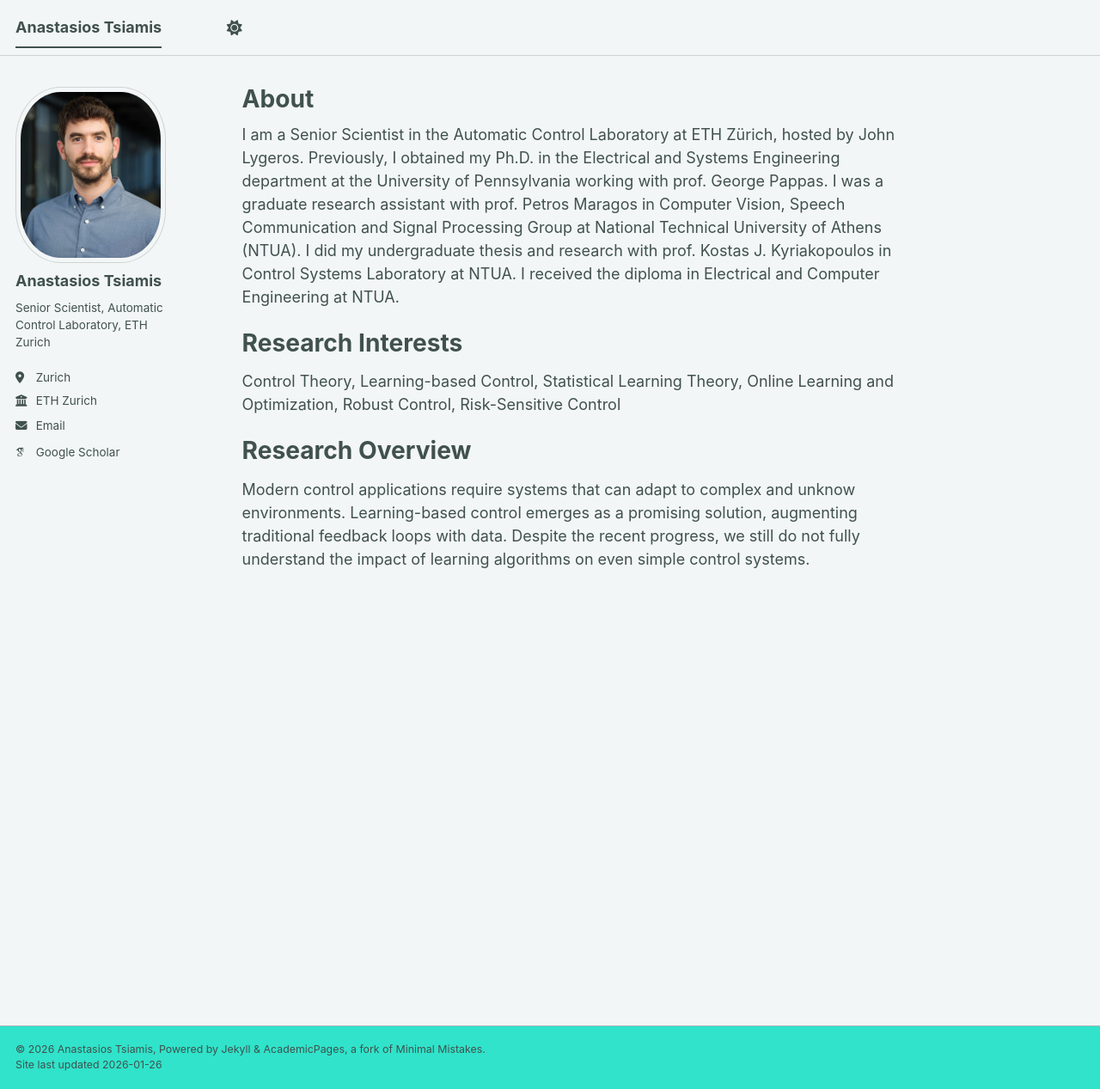
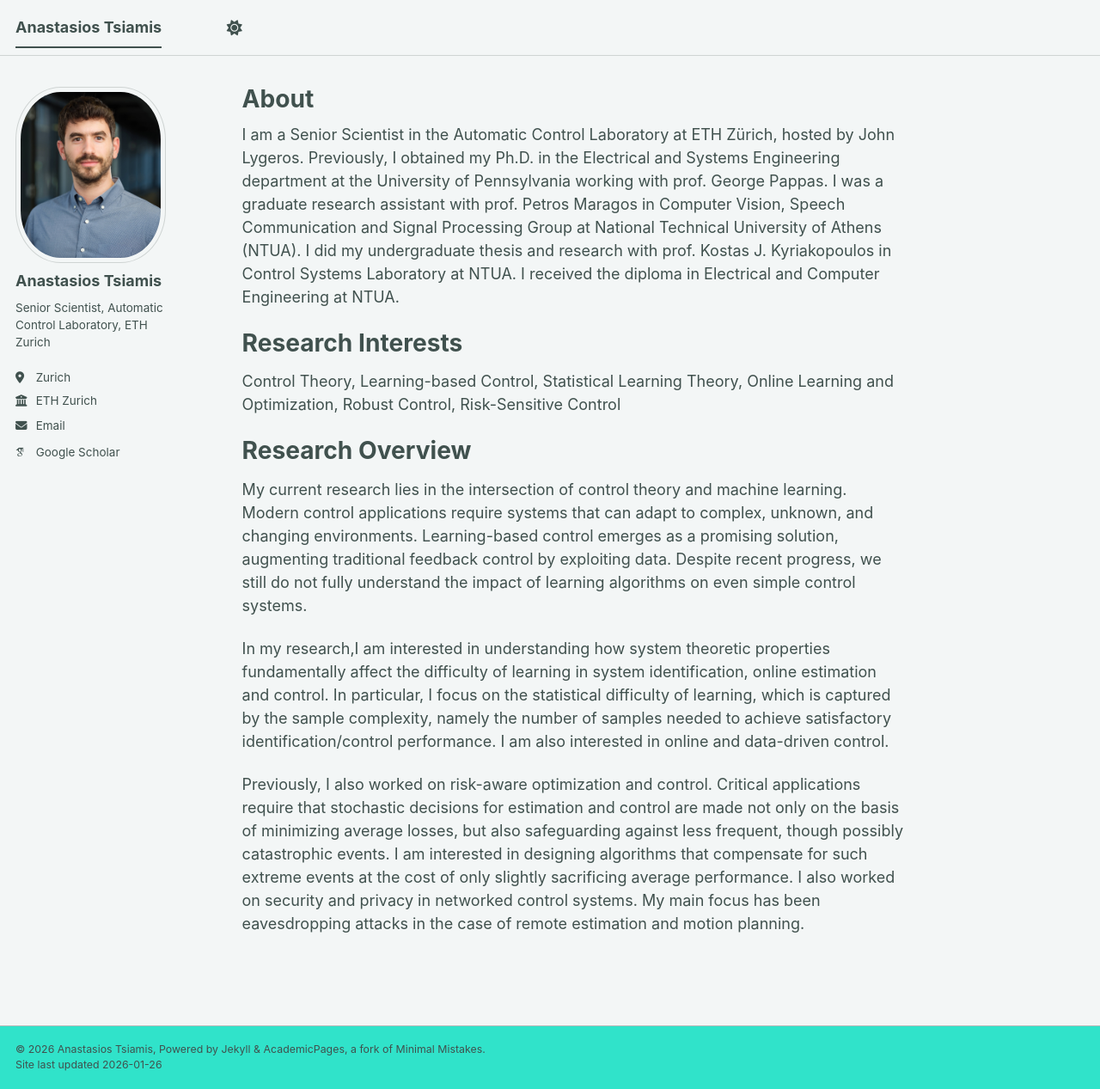
Before and after one commit to antsiamis/antsiamis.github.io, a Jekyll site: the page built from _pages/about.md, in a window 1280 px wide and 1267 px high. Shown: the whole window at 86% size. Built offline with Jekyll 4.4.1, drawn with Linux system fonts in a browser that asks for light colours; some web fonts are replaced; a script bundle is joined from its source files by our own code; library files that are not in the unit come from our copies.

Commit message:
Update about.md

```diff
--- a/_pages/about.md
+++ b/_pages/about.md
@@ -15,4 +15,8 @@ Control Theory, Learning-based Control, Statistical Learning Theory, Online Lear
 
 Research Overview
 ======
-Modern control applications require systems that can adapt to complex and unknow environments. Learning-based control emerges as a promising solution, augmenting traditional feedback loops with data. Despite the recent progress, we still do not fully understand the impact of learning algorithms on even simple control systems.
+My current research lies in the intersection of control theory and machine learning. Modern control applications require systems that can adapt to complex, unknown, and changing environments. Learning-based control emerges as a promising solution, augmenting traditional feedback control by exploiting data. Despite recent progress, we still do not fully understand the impact of learning algorithms on even simple control systems.
+
+In my research,I am interested in understanding how system theoretic properties fundamentally affect the difficulty of learning in system identification, online estimation and control. In particular, I focus on the statistical difficulty of learning, which is captured by the sample complexity, namely the number of samples needed to achieve satisfactory identification/control performance. I am also interested in online and data-driven control.
+
+Previously, I also worked on risk-aware optimization and control. Critical applications require that stochastic decisions for estimation and control are made not only on the basis of minimizing average losses, but also safeguarding against less frequent, though possibly catastrophic events. I am interested in designing algorithms that compensate for such extreme events at the cost of only slightly sacrificing average performance. I also worked on security and privacy in networked control systems. My main focus has been eavesdropping attacks in the case of remote estimation and motion planning.
```
